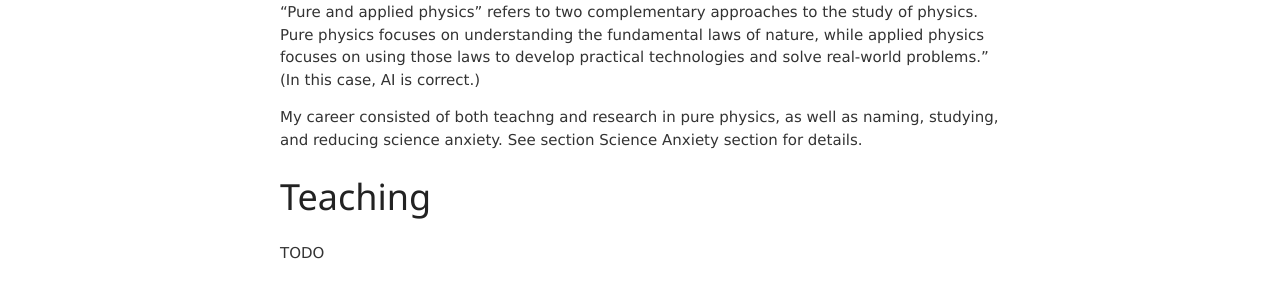
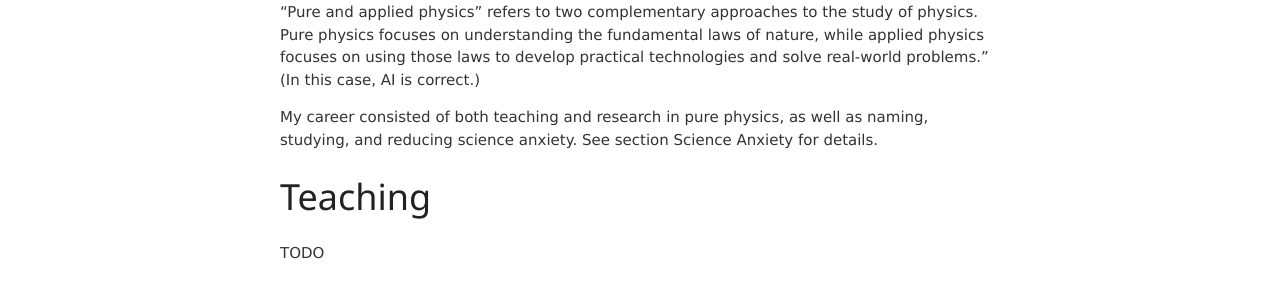
Before and after one commit to jvmallow/jvmallow.github.io, a Jekyll site: the page built from _posts/2025-05-14-Physics.md, in a window 1280 px wide. Shown: the part 804-1098 px from the top of the page. Built offline with Jekyll 4.4.1, drawn with Linux system fonts in a browser that asks for light colours; a script that is not in the unit is left out.

Commit message:
Update 2025-05-14-Physics.md

```diff
--- a/_posts/2025-05-14-Physics.md
+++ b/_posts/2025-05-14-Physics.md
@@ -20,7 +20,7 @@ According to AI,
 
 "Pure and applied physics" refers to two complementary approaches to the study of physics. Pure physics focuses on understanding the fundamental laws of nature, while applied physics focuses on using those laws to develop practical technologies and solve real-world problems."  (In this case, AI is correct.)
 
-My career consisted of both teachng and research in pure physics, as well as naming, studying, and reducing science anxiety. See section Science Anxiety section for details.
+My career consisted of both teaching and research in pure physics, as well as naming, studying, and reducing science anxiety. See section Science Anxiety for details.
 
 # Teaching
 
```
